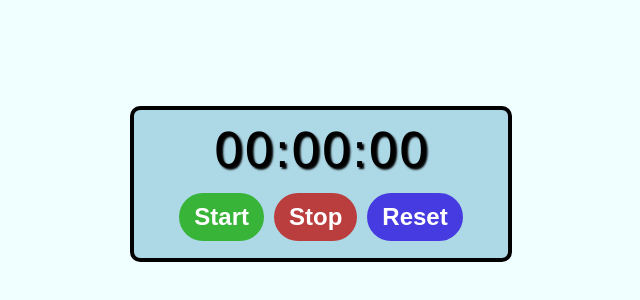
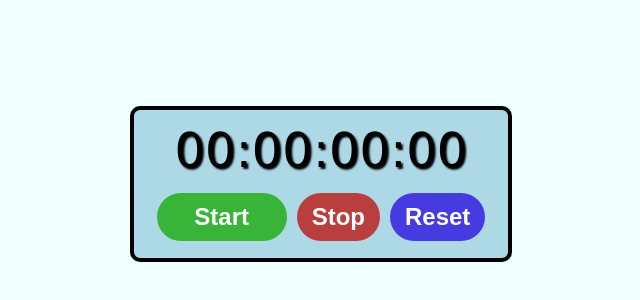
Before and after one commit to leulXllll/simple-stop-watch, a React (Vite) app: page / in a window 1280 px wide. Shown: the part 216-516 px from the top of the page, without its empty margins (319-959 px from the left). Built offline with nearby package versions, Linux system fonts and the light colour scheme.

Commit message:
added some functionality to buttons

```diff
--- a/src/Stopwatch.jsx
+++ b/src/Stopwatch.jsx
@@ -3,6 +3,9 @@ import './stopwatch.css';
 const Stopwatch = () => {
 
         const [time,setTime] = useState(0);
+
+        const [start_resume,setStartResume] = useState('Start');
+
         const [isRunning,setRunning] = useState(false);
 
 
@@ -12,24 +15,47 @@ const Stopwatch = () => {
 
 
         useEffect(()=>{
+                if(isRunning){
+                    IntervalIdRef.current= setInterval(()=>{
+                        setTime((Date.now()-startTimeRef.current));
+                    },10)
+                }
+
+                return ()=>clearInterval(IntervalIdRef.current);
 
         },[isRunning])
 
         const stop = ()=>{
-
+            if(isRunning){
+                setRunning(false);
+                setStartResume('Resume');
+            }
         }
         const start = ()=>{
-
-
+            setRunning(true);
+            startTimeRef.current = Date.now() - time;
 
         }
 
         const reset = ()=>{
-
+          setTime(0);
+          setStartResume('Start');
         }
         const formatTime = ()=>{
+            let hours = Math.floor(time /(1000 * 60 * 60));
 
-                return `00:00:00`;
+            let minute = Math.floor(time /(1000 * 60) % 60 );
+
+            let sec = Math.floor(time /(1000)%60);
+
+            let milisec = Math.floor((time%1000)/10);
+
+            hours = String(hours).padStart(2,"0");
+            minute = String(minute).padStart(2,"0");
+            sec = String(sec).padStart(2,"0");
+            milisec = String(milisec).padStart(2,"0");
+
+                return `${hours}:${minute}:${sec}:${milisec}`;
         }
     return (
         <div className="stopwatch">
@@ -37,7 +63,7 @@ const Stopwatch = () => {
                 {formatTime()}
             </div>
             <div className="controls">
-                <button onClick={start} className="start-btn">Start</button>
+                <button onClick={start} className="start-btn">{start_resume}</button>
                 <button onClick={stop} className="stop-btn">Stop</button>
                 <button onClick={reset} className="reset-btn">Reset</button>
             </div>
--- a/src/stopwatch.css
+++ b/src/stopwatch.css
@@ -41,6 +41,7 @@ body{
 }
 .start-btn{
     background-color: rgb(56, 180, 56);
+    width: 130px;
 
 }
 .start-btn:hover{
```
